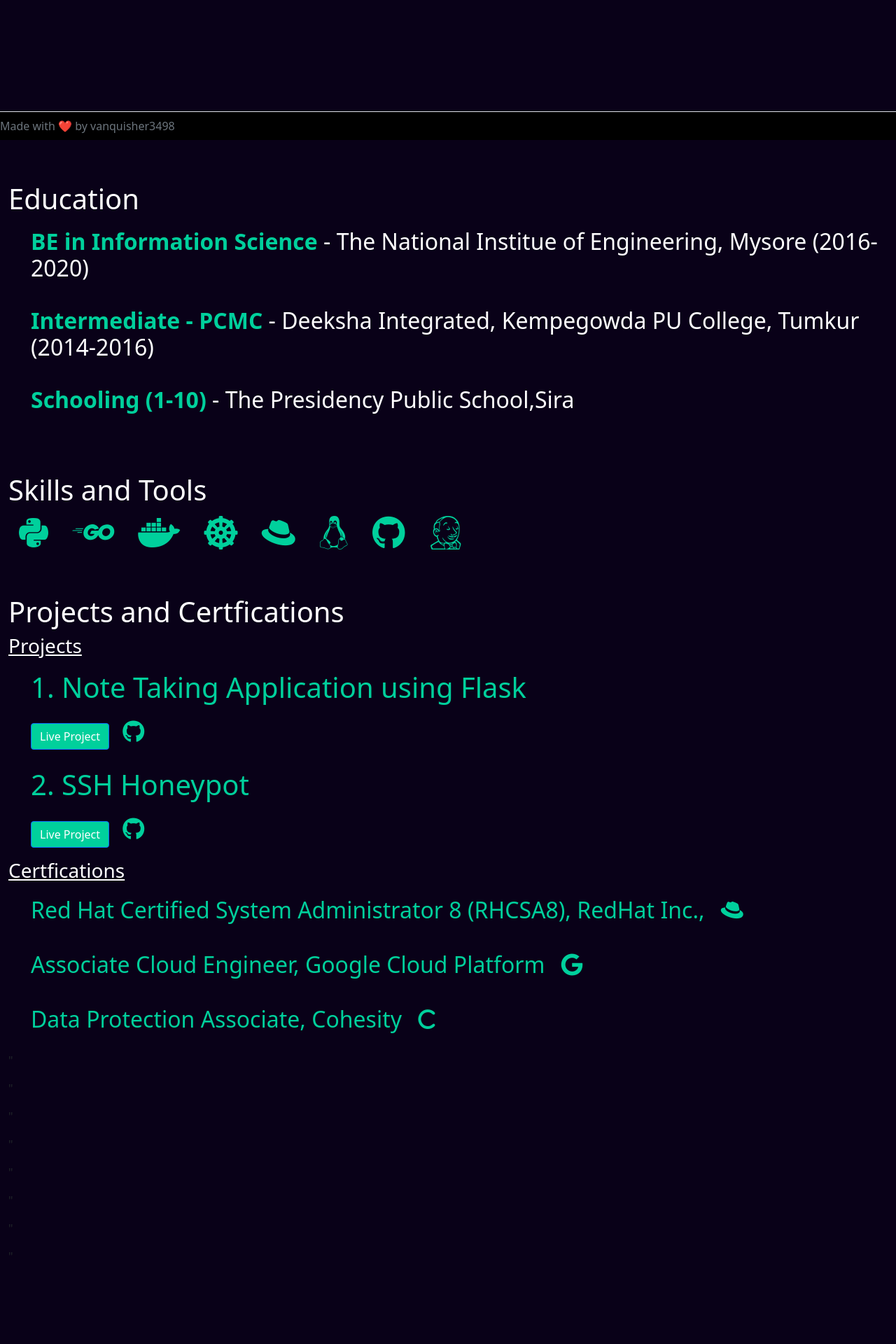
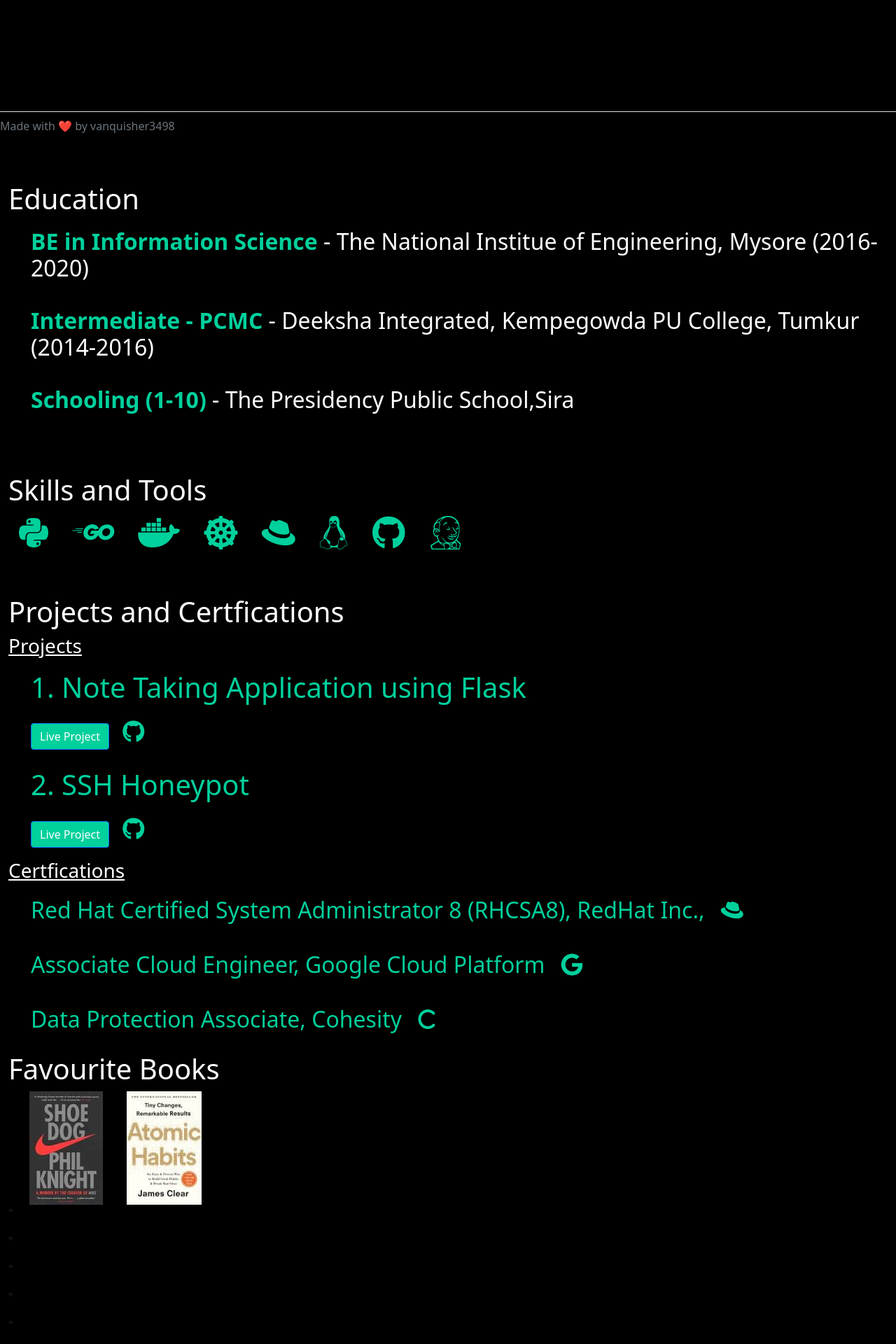
Before and after one commit to Prajwalmithun/fportfolio, a Flask app: page / in a window 1280 px wide. Shown: the part 600-2520 px from the top of the page at 70% size. Before the commit the page ends 2393 px from the top, so only its background shows below. Run offline with Flask 2, Linux system fonts and the light colour scheme.

Commit message:
added books

```diff
--- a/static/style.css
+++ b/static/style.css
@@ -5,7 +5,7 @@ html {
 }
 
 body {
-  background-color: #090118;
+  background-color: #000000;
   margin: 0;
   padding: 0;
 }
@@ -25,6 +25,13 @@ body {
   height: 100vh;
   width: 85vw;
   margin: 0 auto;
+}
+
+#images {
+  white-space: nowrap;
+  word-spacing: 30px;
+  padding-left: 30px;
+  padding: auto;
 }
 
 .edu-div-h1 {
--- a/static/style.scss
+++ b/static/style.scss
@@ -22,6 +22,12 @@ body {
     width: 85vw;
     margin: 0 auto;
 
+}
+#images{
+    white-space: nowrap;
+    word-spacing: 30px;
+    padding-left: 30px;
+    padding: auto;
 }
 
 .edu-div-h1 {
--- a/templates/base.html
+++ b/templates/base.html
@@ -40,6 +40,10 @@
     </div>
 
     <div class="container-fluid ">
+        {% block Books %} {% endblock %}
+    </div>
+
+    <div class="container-fluid ">
         {% block empty %} {% endblock %}
     </div>
 </body>
--- a/templates/index.html
+++ b/templates/index.html
@@ -137,6 +137,20 @@
 
 {% endblock %}
 
+{% block Books %}
+
+<div>
+    <h1 style="color: white;"> Favourite Books</h1>
+    <div id="images">
+    <img src="{{url_for( 'static',filename='images/shoedog.jpeg' )}}">
+    <img src="{{url_for( 'static',filename='images/atomichabits.jpeg' )}}">
+</div>
+
+</div>
+
+{% endblock %}
+
+
 {% block empty %}
 <p>"</p>
 <p>"</p>
```
Also changed, not shown: static/images/atomichabits.jpeg (added), static/images/shoedog.jpeg (added), 1 other file.
